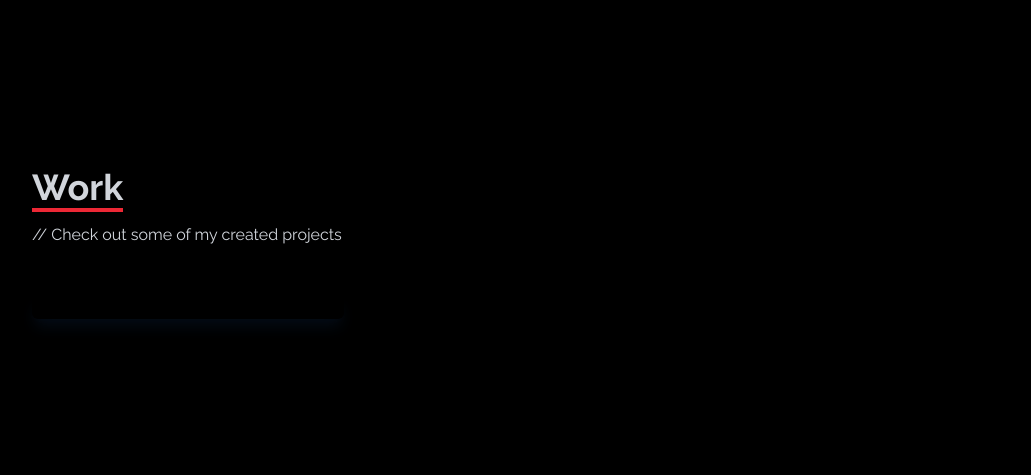
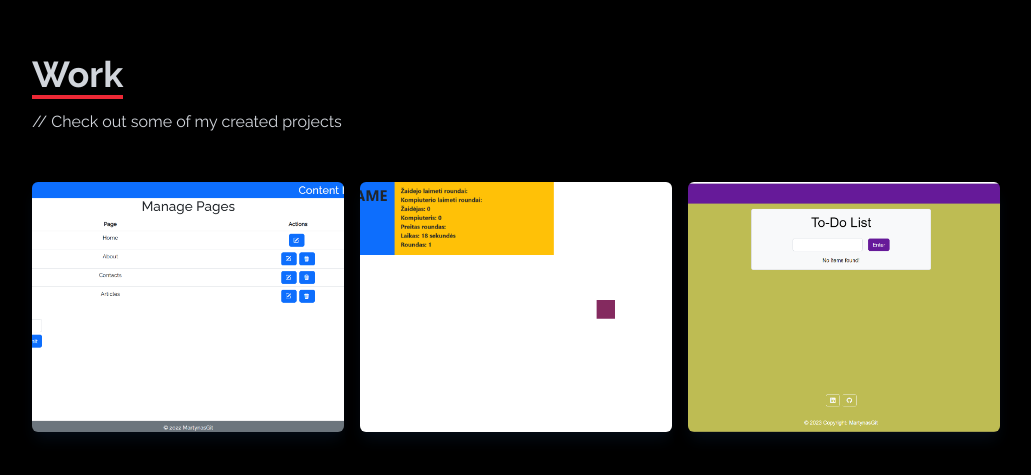
Before and after one commit to MartynasGit/mg-portfolio-project, a React (Vite) app: page / in a window 1280 px wide. Shown: the part 2557-3032 px from the top of the page, without its empty margins (124-1155 px from the left). Built offline with nearby package versions, Linux system fonts and the light colour scheme.

Commit message:
Updated Work section.

```diff
--- a/src/components/Work.jsx
+++ b/src/components/Work.jsx
@@ -1,4 +1,7 @@
 import React from 'react'
+import Admin from '../assets/projects/admin.png'
+import Kvadratai from '../assets/projects/Kvadratai.png'
+import Todo from '../assets/projects/Todo.png'
 
 const Work = () => {
   return (
@@ -8,20 +11,94 @@ const Work = () => {
           <p className="text-4xl font-bold inline border-b-4 border-[#ed2835]">
             Work
           </p>
-          <p className='py-4'>// Check out some of my created projects</p>
+          <p className="py-4">// Check out some of my created projects</p>
         </div>
-        <div className='grid sm:grid-cols-2 md:grid-cols-3 gap-4'>
-          <div className='shadow-lg shadow-[#040c16] group container rounded-md flex justify-center items-center mx-auto content-div'>
+        <div className="grid sm:grid-cols-2 md:grid-cols-3 gap-4">
+          {/* Project Item */}
+          <div
+            style={{ backgroundImage: `url(${Admin})` }}
+            className="shadow-lg shadow-[#040c16] group container rounded-md flex justify-center items-center mx-auto content-div"
+          >
             {/* Hover Effects */}
-            <div>
+            <div className="opacity-0 group-hover:opacity-100">
               <div>
-                <span></span>
-                <div>
-                  <a href="/">
-                    <button></button>
+                <span className="text-2xl font-bold text-white tracking-wider">
+                  PHP CMS application
+                </span>
+                <div className="pt-8 text-center">
+                  <a href="/" className="hidden">
+                    <button className="text-center rounded-lg px-4 py-3 m-2 bg-white text-gray-700 font-bold text-lg">
+                      Demo
+                    </button>
                   </a>
-                  <a href="/">
-                    <button></button>
+                  <a href="https://github.com/MartynasGit/cms" target="_blank">
+                    <button className="text-center rounded-lg px-4 py-3 m-2 bg-white text-gray-700 font-bold text-lg">
+                      Code
+                    </button>
+                  </a>
+                </div>
+              </div>
+            </div>
+          </div>
+          {/* Project Item */}
+          <div
+            style={{ backgroundImage: `url(${Kvadratai})` }}
+            className="shadow-lg shadow-[#040c16] group container rounded-md flex justify-center items-center mx-auto content-div"
+          >
+            {/* Hover Effects */}
+            <div className="opacity-0 group-hover:opacity-100">
+              <div>
+                <span className="text-2xl font-bold text-white tracking-wider">
+                  Square Game
+                </span>
+                <div className="pt-8 text-center">
+                  <a
+                    href="https://martynasgit.github.io/kvadratai_game/"
+                    target="_blank"
+                  >
+                    <button className="text-center rounded-lg px-4 py-3 m-2 bg-white text-gray-700 font-bold text-lg">
+                      Demo
+                    </button>
+                  </a>
+                  <a
+                    href="https://github.com/MartynasGit/kvadratai_game"
+                    target="_blank"
+                  >
+                    <button className="text-center rounded-lg px-4 py-3 m-2 bg-white text-gray-700 font-bold text-lg">
+                      Code
+                    </button>
+                  </a>
+                </div>
+              </div>
+            </div>
+          </div>
+          {/* Project Item */}
+          <div
+            style={{ backgroundImage: `url(${Todo})` }}
+            className="shadow-lg shadow-[#040c16] group container rounded-md flex justify-center items-center mx-auto content-div"
+          >
+            {/* Hover Effects */}
+            <div className="opacity-0 group-hover:opacity-100">
+              <div>
+                <span className="text-2xl font-bold text-white tracking-wider">
+                  To-Do-List
+                </span>
+                <div className="pt-8 text-center">
+                  <a
+                    href="https://martynasgit.github.io/to-do-app/"
+                    target="_blank"
+                  >
+                    <button className="text-center rounded-lg px-4 py-3 m-2 bg-white text-gray-700 font-bold text-lg">
+                      Demo
+                    </button>
+                  </a>
+                  <a
+                    href="https://github.com/MartynasGit/to-do-app"
+                    target="_blank"
+                  >
+                    <button className="text-center rounded-lg px-4 py-3 m-2 bg-white text-gray-700 font-bold text-lg">
+                      Code
+                    </button>
                   </a>
                 </div>
               </div>
--- a/src/index.css
+++ b/src/index.css
@@ -14,3 +14,18 @@
     @apply cursor-pointer;
   }
 }
+
+.content-div {
+  background-repeat: no-repeat;
+  background-size: cover;
+  background-position: center;
+  height: 250px;
+}
+
+.content-div:hover {
+  background-image: linear-gradient(
+    to right,
+      rgba(112, 157, 255, 0.8),
+      hsla(242, 74%, 61%,0.8)
+  )!important;
+}
```
Also changed, not shown: src/assets/projects/admin.png (renamed from src/assets/projects/adminDemo.png).
